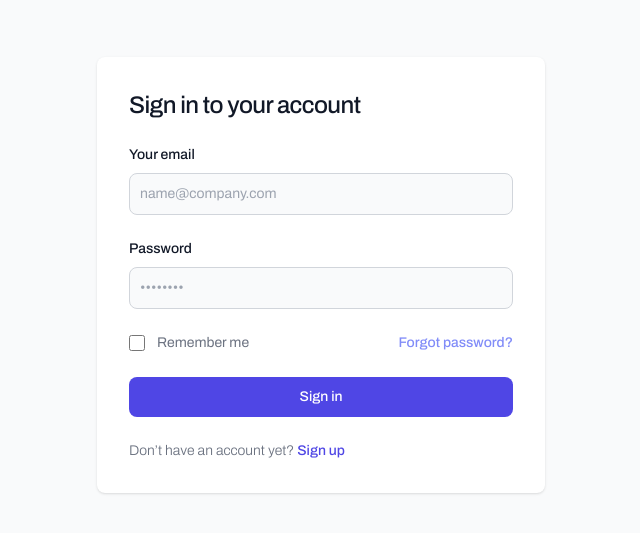
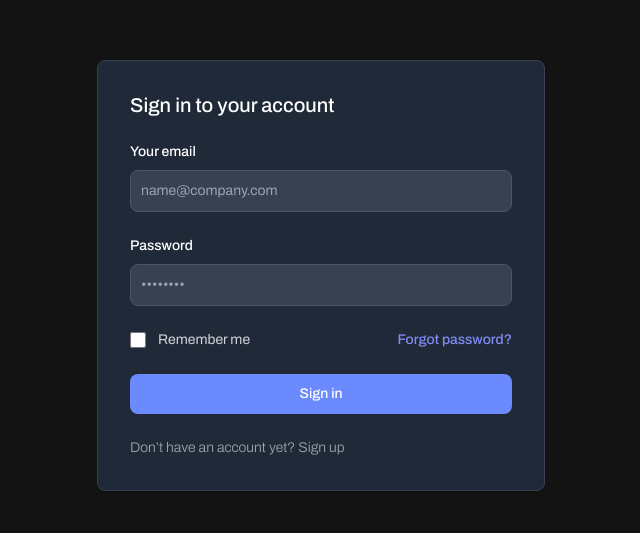
Before and after one commit to tanpreetjolly/simple-chat-app, a React (Vite) app in the folder frontend/: page /login in a window 1280 px wide. Shown: the part 125-658 px from the top of the page, without its empty margins (319-959 px from the left). Built offline with nearby package versions, Linux system fonts and the light colour scheme; no server answers.

Commit message:
chore: links and bg-color changed in login and signup

```diff
--- a/frontend/src/pages/Login.jsx
+++ b/frontend/src/pages/Login.jsx
@@ -1,6 +1,6 @@
 import { useEffect, useState } from "react";
 import axios from "axios";
-import { useNavigate } from "react-router-dom";
+import { Link, useNavigate } from "react-router-dom";
 import { toast } from "react-hot-toast";
 import { useAuth } from "../context/authContext";
 
@@ -48,18 +48,18 @@ const Login = () => {
     }
   };
   return (
-    <section className="bg-gray-50 dark:bg-gray-900">
+    <section className="bg-dark">
       <div className="flex flex-col items-center justify-center px-6 py-8 mx-auto md:h-screen lg:py-0">
-        <div className="w-full bg-white rounded-lg shadow dark:border md:mt-0 sm:max-w-md xl:p-0 dark:bg-gray-800 dark:border-gray-700">
+        <div className="w-full  rounded-lg shadow border md:mt-0 sm:max-w-md xl:p-0 bg-gray-800 border-gray-700">
           <div className="p-6 space-y-4 md:space-y-6 sm:p-8">
-            <h1 className="text-xl font-bold leading-tight tracking-tight text-gray-900 md:text-2xl dark:text-white">
+            <h1 className="text-xl font-bold leading-tight tracking-tightmd:text-2xl text-white">
               Sign in to your account
             </h1>
             <form className="space-y-4 md:space-y-6" onSubmit={handleSubmit}>
               <div>
                 <label
                   htmlFor="email"
-                  className="block mb-2 text-sm font-medium text-gray-900 dark:text-white"
+                  className="block mb-2 text-sm font-medium text-white"
                 >
                   Your email
                 </label>
@@ -69,7 +69,7 @@ const Login = () => {
                   type="email"
                   name="email"
                   id="email"
-                  className="bg-gray-50 border border-gray-300 text-gray-900 sm:text-sm rounded-lg focus:ring-indigo-400 focus:border-indigo-400 block w-full p-2.5 dark:bg-gray-700 dark:border-gray-600 dark:placeholder-gray-400 dark:text-white dark:focus:ring-blue-500 dark:focus:border-blue-500"
+                  className="border sm:text-sm rounded-lg  block w-full p-2.5 bg-gray-700 border-gray-600 placeholder-gray-400 text-white focus:ring-blue-500 focus:border-blue-500"
                   placeholder="name@company.com"
                   required
                 />
@@ -77,7 +77,7 @@ const Login = () => {
               <div>
                 <label
                   htmlFor="password"
-                  className="block mb-2 text-sm font-medium text-gray-900 dark:text-white"
+                  className="block mb-2 text-sm font-medium text-white"
                 >
                   Password
                 </label>
@@ -88,7 +88,7 @@ const Login = () => {
                   name="password"
                   id="password"
                   placeholder="••••••••"
-                  className="bg-gray-50 border border-gray-300 text-gray-900 sm:text-sm rounded-lg focus:ring-indigo-400 focus:border-indigo-400 block w-full p-2.5 dark:bg-gray-700 dark:border-gray-600 dark:placeholder-gray-400 dark:text-white dark:focus:ring-blue-500 dark:focus:border-blue-500"
+                  className="border sm:text-sm rounded-lg  block w-full p-2.5 bg-gray-700 border-gray-600 placeholder-gray-400 text-white focus:ring-blue-500 focus:border-blue-500"
                   required
                 />
               </div>
@@ -99,40 +99,37 @@ const Login = () => {
                       id="remember"
                       aria-describedby="remember"
                       type="checkbox"
-                      className="w-4 h-4 border border-gray-300 rounded bg-gray-50 focus:ring-3 focus:ring-indigo-400 dark:bg-gray-700 dark:border-gray-600 dark:focus:ring-indigo-400 dark:ring-offset-gray-800"
+                      className="w-4 h-4 border  rounded focus:ring-3 bg-gray-700 border-gray-600 ring-offset-gray-800"
                       required
                     />
                   </div>
                   <div className="ml-3 text-sm">
-                    <label
-                      htmlFor="remember"
-                      className="text-gray-500 dark:text-gray-300"
-                    >
+                    <label htmlFor="remember" className=" text-gray-300">
                       Remember me
                     </label>
                   </div>
                 </div>
                 <a
                   href="#"
-                  className="text-sm font-medium text-indigo-400 hover:underline dark:text-indigo-400"
+                  className="text-sm font-medium hover:underline text-indigo-400"
                 >
                   Forgot password?
                 </a>
               </div>
               <button
                 type="submit"
-                className="w-full text-white bg-indigo-600 hover:bg-indigo-700 focus:ring-4 focus:outline-none focus:ring-indigo-300 font-medium rounded-lg text-sm px-5 py-2.5 text-center dark:bg-indigo-600 dark:hover:bg-indigo-700 dark:focus:ring-indigo-800"
+                className="w-full text-white  focus:ring-4 focus:outline-none font-medium rounded-lg text-sm px-5 py-2.5 text-center  focus:ring-indigo-800 bg-primarySecond"
               >
                 Sign in
               </button>
-              <p className="text-sm font-light text-gray-500 dark:text-gray-400">
+              <p className="text-sm font-light  text-gray-400 hover:underline hover:text-primarySecond">
                 Don’t have an account yet?{" "}
-                <a
-                  href="#"
-                  className="font-medium text-indigo-600 hover:underline dark:text-indigo-400"
+                <Link
+                  to={"/register"}
+                  clssName="font-medium "
                 >
                   Sign up
-                </a>
+                </Link>
               </p>
             </form>
           </div>
--- a/frontend/src/pages/Register.jsx
+++ b/frontend/src/pages/Register.jsx
@@ -1,6 +1,7 @@
 import { useState } from "react";
 import axios from "axios";
 import { toast } from "react-hot-toast";
+import { Link } from "react-router-dom";
 
 const Register = () => {
   const [data, setData] = useState({
@@ -31,9 +32,9 @@ const Register = () => {
     }
   };
   return (
-    <section className="dark:bg-gray-900">
+    <section className="bg-dark">
       <div className="flex flex-col items-center justify-center px-6 py-8 mx-auto md:h-screen lg:py-0">
-        <div className="w-full bg-white rounded-lg shadow dark:border md:mt-0 sm:max-w-md xl:p-0 dark:bg-gray-800 dark:border-gray-700">
+        <div className="w-full  rounded-lg shadow border md:mt-0 sm:max-w-md xl:p-0 bg-gray-800 border-gray-700">
           <div className="p-6 space-y-4 md:space-y-6 sm:p-8">
             <h1 className="text-xl font-bold leading-tight tracking-tight text-white">
               Create an account
@@ -53,14 +54,14 @@ const Register = () => {
                   type="email"
                   name="email"
                   id="email"
-                  className=" border border-gray-300 text-gray-900 sm:text-sm rounded-lg focus:ring-indigo-600 focus:border-indigo-600 block w-full p-2.5 dark:bg-gray-700 dark:border-gray-600 dark:placeholder-gray-400 dark:text-white dark:focus:ring-blue-500 dark:focus:border-blue-500"
+                  className=" border sm:text-sm rounded-lg block w-full p-2.5 bg-gray-700 border-gray-600 placeholder-gray-400 text-white focus:ring-blue-500 focus:border-blue-500"
                   placeholder="name@company.com"
                   required=""
                 />
               </div>
               <div className="grid grid-cols-2 gap-4">
                 <div>
-                  <label className="block mb-2 text-sm font-medium text-gray-900 dark:text-white">
+                  <label className="block mb-2 text-sm font-medium  text-white">
                     First Name
                   </label>
                   <input
@@ -70,12 +71,12 @@ const Register = () => {
                     name="firstName"
                     id="firstName"
                     placeholder="John"
-                    className="bg-gray-50 border border-gray-300 text-gray-900 sm:text-sm rounded-lg focus:ring-indigo-600 focus:border-indigo-600 block w-full p-2.5 dark:bg-gray-700 dark:border-gray-600 dark:placeholder-gray-400 dark:text-white dark:focus:ring-blue-500 dark:focus:border-blue-500"
+                    className="border sm:text-sm rounded-lg block w-full p-2.5 bg-gray-700 border-gray-600 placeholder-gray-400 text-white focus:ring-blue-500 focus:border-blue-500"
                     required=""
                   />
                 </div>
                 <div>
-                  <label className="block mb-2 text-sm font-medium text-gray-900 dark:text-white">
+                  <label className="block mb-2 text-sm font-medium  text-white">
                     Last Name
                   </label>
                   <input
@@ -85,13 +86,13 @@ const Register = () => {
                     name="lastName"
                     id="lastName"
                     placeholder="Doe"
-                    className="bg-gray-50 border sm:text-sm rounded-lg block w-full p-2.5 dark:bg-gray-700 dark:border-gray-600 dark:placeholder-gray-400 dark:text-white dark:focus:ring-blue-500 dark:focus:border-blue-500"
+                    className="bg-gray-50 border sm:text-sm rounded-lg block w-full p-2.5 bg-gray-700 border-gray-600 placeholder-gray-400 text-white focus:ring-blue-500 focus:border-blue-500"
                     required=""
                   />
                 </div>
               </div>
               <div>
-                <label className="block mb-2 text-sm font-medium text-gray-900 dark:text-white">
+                <label className="block mb-2 text-sm font-medium  text-white">
                   Password
                 </label>
                 <input
@@ -101,7 +102,7 @@ const Register = () => {
                   name="password"
                   id="password"
                   placeholder="••••••••"
-                  className="bg-gray-50 border border-gray-300 text-gray-900 sm:text-sm rounded-lg focus:ring-indigo-600 focus:border-indigo-600 block w-full p-2.5 dark:bg-gray-700 dark:border-gray-600 dark:placeholder-gray-400 dark:text-white dark:focus:ring-blue-500 dark:focus:border-blue-500"
+                  className="border sm:text-sm rounded-lg block w-full p-2.5 bg-gray-700 border-gray-600 placeholder-gray-400 text-white focus:ring-blue-500 focus:border-blue-500"
                   required=""
                 />
               </div>
@@ -111,15 +112,15 @@ const Register = () => {
                     id="terms"
                     aria-describedby="terms"
                     type="checkbox"
-                    className="w-4 h-4 border border-gray-300 rounded bg-gray-50 focus:ring-3 focus:ring-indigo-300 dark:bg-gray-700 dark:border-gray-600 dark:focus:ring-indigo-600 dark:ring-offset-gray-800"
-                    required=""
+                    className="w-4 h-4 border  focus:ring-3  bg-gray-700 border-gray-600 ring-offset-gray-800"
+                    required
                   />
                 </div>
                 <div className="ml-3 text-sm">
-                  <label className="font-light text-gray-500 dark:text-gray-300">
+                  <label className="font-light text-gray-300">
                     I accept the{" "}
                     <a
-                      className="font-medium text-indigo-400 hover:underline dark:text-indigo-400"
+                      className="font-medium text-indigo-400 hover:underline"
                       href="#"
                     >
                       Terms and Conditions
@@ -129,18 +130,18 @@ const Register = () => {
               </div>
               <button
                 type="submit"
-                className="w-full text-white bg-indigo-600 hover:bg-indigo-700 focus:ring-4 focus:outline-none focus:ring-indigo-300 font-medium rounded-lg text-sm px-5 py-2.5 text-center dark:bg-indigo-600 dark:hover:bg-indigo-700 dark:focus:ring-indigo-800"
+                className="w-full text-white  focus:ring-4 focus:outline-none  font-medium rounded-lg text-sm px-5 py-2.5 text-center bg-indigo-600 hover:bg-indigo-700 focus:ring-indigo-800"
               >
                 Create an account
               </button>
-              <p className="text-sm font-light text-gray-500 dark:text-gray-400">
+              <p className="text-sm font-light text-gray-400">
                 Already have an account?{" "}
-                <a
-                  href="#"
-                  className="font-medium text-indigo-400 hover:underline dark:text-indigo-400"
+                <Link
+                  to={"/login"}
+                  className="font-medium text-indigo-400 hover:underline"
                 >
                   Login here
-                </a>
+                </Link>
               </p>
             </form>
           </div>
```
